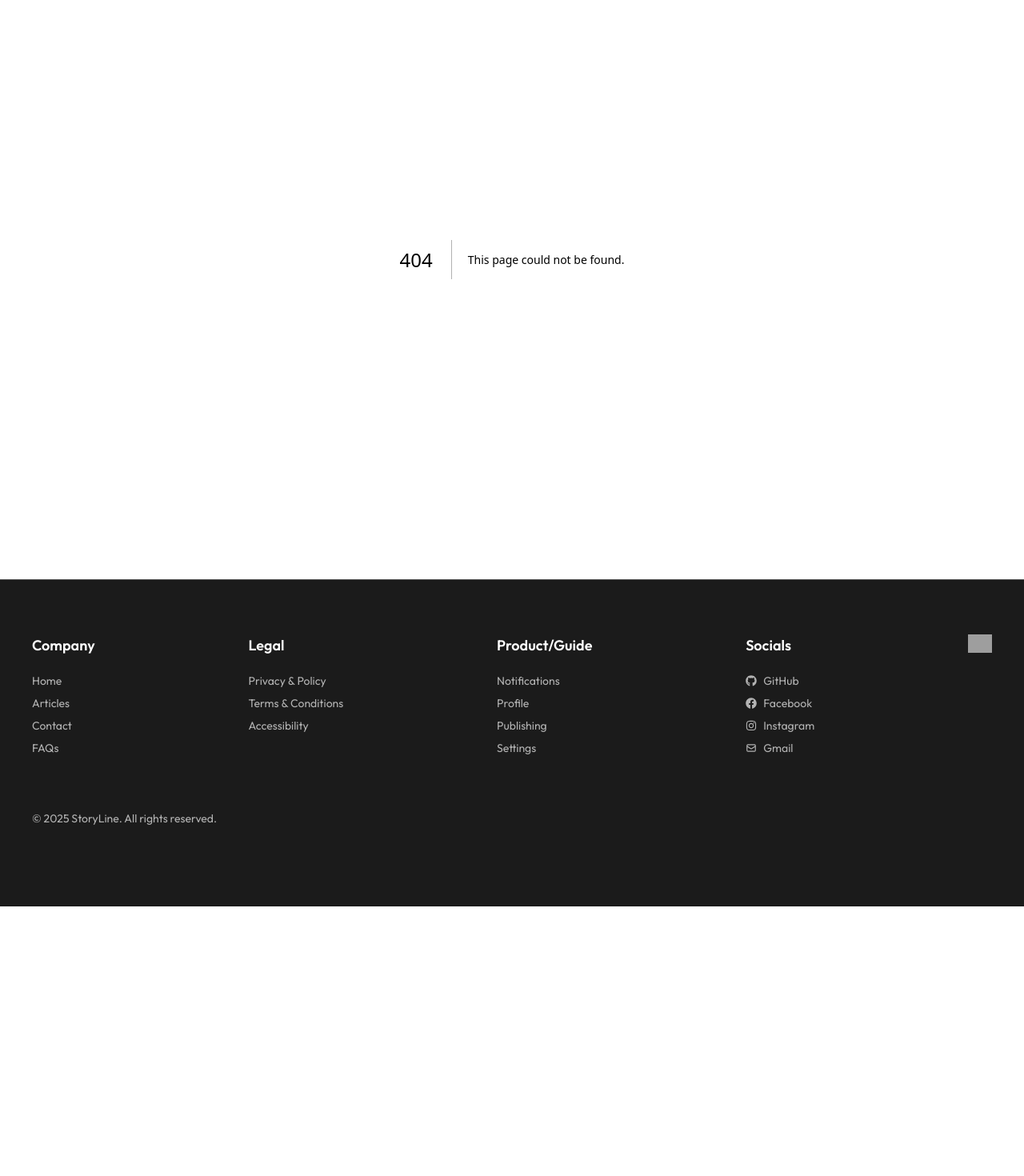
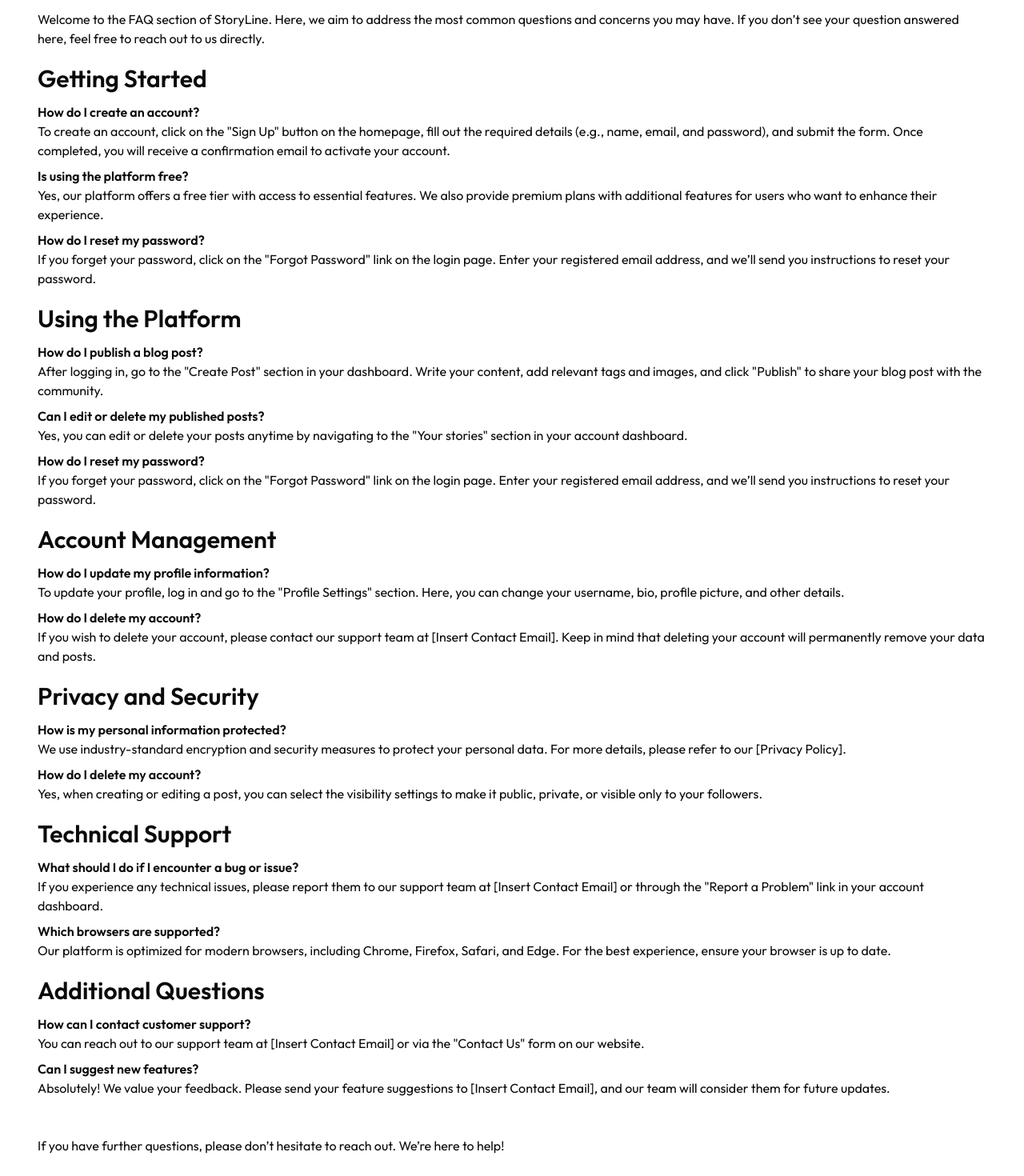
Before and after one commit to shlynavtiff/StoryLine., a Next.js app: page /faqs in a window 1280 px wide. Before the commit this address had no page. Shown: the part 160-1630 px from the top of the page at 80% size. Before the commit the page ends 1293 px from the top, so only its background shows below. Built offline with nearby package versions, Linux system fonts and the light colour scheme; grey boxes are pictures that could not be loaded.

Commit message:
faqs page added

```diff
--- /dev/null
+++ b/src/app/faqs/page.tsx
@@ -0,0 +1,157 @@
+import React from 'react'
+
+const page = () => {
+    return (
+        <div className='max-w-[1250px] mx-auto px-4 sm:px-6 lg:px-8'>
+
+            <div className='text-[2rem] font-semibold mt-5'>
+                Frequently Asked Questions (FAQs)
+            </div>
+
+            <div className='mt-5'>
+                Welcome to the FAQ section of StoryLine. Here, we aim to address the most common questions and
+                concerns you may have. If you don’t see your question answered here, feel free to reach out to us directly.
+            </div>
+
+            <div className='mt-5'>
+                <h2 className='text-3xl font-semibold'>Getting Started</h2>
+                <div className='mt-3'>
+                    <div className=''>
+                        <h2 className='font-semibold'>How do I create an account?</h2>
+                        <p >
+                            To create an account, click on the "Sign Up" button on the homepage, fill out the
+                            required details (e.g., name, email, and password), and submit the form. Once completed,
+                            you will receive a confirmation email to activate your account.
+                        </p>
+                    </div>
+                    <div className='mt-2'>
+                        <h2 className='font-semibold'> Is using the platform free?</h2>
+                        <p>
+                            Yes, our platform offers a free tier with access to essential features. We also
+                            provide premium plans with additional features for users who want to enhance their experience.
+                        </p>
+                    </div>
+                    <div className='mt-2'>
+                        <h2 className='font-semibold'> How do I reset my password?</h2>
+                        <p>
+                            If you forget your password, click on the "Forgot Password" link on the login page. Enter
+                            your registered email address, and we’ll send you instructions to reset your password.
+                        </p>
+                    </div>
+                </div>
+            </div>
+
+            <div className='mt-5'>
+                <h2 className='text-3xl font-semibold'>Using the Platform</h2>
+                <div className='mt-3'>
+                    <div>
+                        <h2 className='font-semibold'> How do I publish a blog post?</h2>
+                        <p>
+                        After logging in, go to the "Create Post" section in your dashboard. Write your content,
+                         add relevant tags and images, and click "Publish" to share your blog post with the community.
+                        </p>
+                    </div>
+                    <div className='mt-2'>
+                        <h2 className='font-semibold'> Can I edit or delete my published posts?</h2>
+                        <p>
+                        Yes, you can edit or delete your posts anytime by navigating to the "Your stories" section in your account dashboard.
+                        </p>
+                    </div>
+                    <div className='mt-2'>
+                        <h2 className='font-semibold'> How do I reset my password?</h2>
+                        <p>
+                            If you forget your password, click on the "Forgot Password" link on the login page. Enter
+                            your registered email address, and we’ll send you instructions to reset your password.
+                        </p>
+                    </div>
+                </div>
+            </div>
+
+            <div className='mt-5'>
+                <h2 className='text-3xl font-semibold'>Account Management</h2>
+                <div className='mt-3'>
+                    <div>
+                        <h2 className='font-semibold'> How do I update my profile information?</h2>
+                        <p>
+                        To update your profile, log in and go to the "Profile Settings" section. Here,
+                        you can change your username, bio, profile picture, and other details.
+                        </p>
+                    </div>
+                    <div className='mt-2'>
+                        <h2 className='font-semibold'> How do I delete my account?</h2>
+                        <p>
+                        If you wish to delete your account, please contact our support team at [Insert Contact Email].
+                        Keep in mind that deleting your account will permanently remove your data and posts.
+                        </p>
+                    </div>
+                </div>
+            </div>
+
+            <div className='mt-5'>
+                <h2 className='text-3xl font-semibold'>Privacy and Security</h2>
+                <div className='mt-3'>
+                    <div>
+                        <h2 className='font-semibold'> How is my personal information protected?</h2>
+                        <p>
+                        We use industry-standard encryption and security measures to protect your personal data.
+                        For more details, please refer to our [Privacy Policy].
+                        </p>
+                    </div>
+                    <div className='mt-2'>
+                        <h2 className='font-semibold'> How do I delete my account?</h2>
+                        <p>
+                        Yes, when creating or editing a post, you can select the visibility settings to make it public,
+                         private, or visible only to your followers.
+                        </p>
+                    </div>
+                </div>
+            </div>
+
+            <div className='mt-5'>
+                <h2 className='text-3xl font-semibold'>Technical Support</h2>
+                <div className='mt-3'>
+                    <div>
+                        <h2 className='font-semibold'>What should I do if I encounter a bug or issue?</h2>
+                        <p>
+                        If you experience any technical issues, please report them to our support team at [Insert Contact Email] or
+                         through the "Report a Problem" link in your account dashboard.
+                        </p>
+                    </div>
+                    <div className='mt-2'>
+                        <h2 className='font-semibold'>Which browsers are supported?</h2>
+                        <p>
+                        Our platform is optimized for modern browsers, including Chrome, Firefox, Safari, and Edge. For
+                        the best experience, ensure your browser is up to date.
+                        </p>
+                    </div>
+                </div>
+            </div>
+
+            <div className='mt-5'>
+                <h2 className='text-3xl font-semibold'>Additional Questions</h2>
+                <div className='mt-3'>
+                    <div>
+                        <h2 className='font-semibold'>How can I contact customer support?</h2>
+                        <p>
+                        You can reach out to our support team at [Insert Contact Email] or via the "Contact Us" form on our website.
+                        </p>
+                    </div>
+                    <div className='mt-2'>
+                        <h2 className='font-semibold'>Can I suggest new features?</h2>
+                        <p>
+                        Absolutely! We value your feedback. Please send your feature suggestions to [Insert Contact Email], and our team will consider them for future updates.
+                        </p>
+                    </div>
+                </div>
+            </div>
+
+            <div className='my-12'>
+                If you have further questions, please don’t hesitate to reach out. We’re here to help!
+            </div>
+
+
+        </div>
+    )
+}
+
+export default page
--- a/src/app/privacy-policy/page.tsx
+++ b/src/app/privacy-policy/page.tsx
@@ -2,7 +2,7 @@
 
 const page = () => {
     return (
-        <div className='max-w-7xl mx-auto px-4 sm:px-6 lg:px-8'>
+        <div className='max-w-[1250px] mx-auto px-4 sm:px-6 lg:px-8'>
 
             <div className='text-[2rem] font-semibold'>
                 Privacy Policy
--- a/src/app/terms-and-conditions/page.tsx
+++ b/src/app/terms-and-conditions/page.tsx
@@ -2,7 +2,7 @@
 
 const page = () => {
     return (
-        <div className='max-w-7xl mx-auto px-4 sm:px-6 lg:px-8'>
+        <div className='max-w-[1250px] mx-auto px-4 sm:px-6 lg:px-8'>
 
             <div className='text-[2rem] font-semibold'>
                 Terms and Conditions
--- a/src/components/Footer.js
+++ b/src/components/Footer.tsx
@@ -17,20 +17,20 @@
                 </div>
                 <div className="grid grid-cols-2 sm:grid-cols-2 md:grid-cols-3 lg:flex  xl:flex gap-5 w-full max-w-[1200px] justify-between items-start lg:pt-[3rem]">
                     <div className="flex flex-col gap-5 items-start jsutify-between">
-                        <div className="text-lg font-semibold">Company</div>
+                        <div className="text-lg font-semibold">StoryLine.</div>
                         <div className="flex gap-2 flex-col text-[#b3b3b3] text-sm">
                             <div className="cursor-pointer">Home</div>
                             <div className="cursor-pointer">Articles</div>
                             <div className="cursor-pointer">Contact</div>
-                            <div className="cursor-pointer">FAQs</div>
+                            <div className="cursor-pointer"><a href="/faqs">FAQs</a></div>
                         </div>
                     </div>
                     <div className="flex flex-col gap-5 items-start jsutify-between">
                         <div className="text-lg font-semibold">Legal</div>
                         <div className="flex gap-2 flex-col text-[#b3b3b3] text-sm">
-                            <div className="cursor-pointer">Privacy &amp; Policy</div>
-                            <div className="cursor-pointer">Terms &amp; Conditions</div>
-                            <div className="cursor-pointer">Accessibility</div>
+                            <div className="cursor-pointer"><a href="/privacy-policy">Privacy &amp; Policy</a> </div>
+                            <div className="cursor-pointer"><a href="/terms-and-conditions">Terms &amp; Conditions</a></div>
+                            <div className="cursor-pointer"><a href="/accessibility">Accessibility</a></div>
                         </div>
                     </div>
                     <div className="flex flex-col gap-5 items-start jsutify-between">
```
